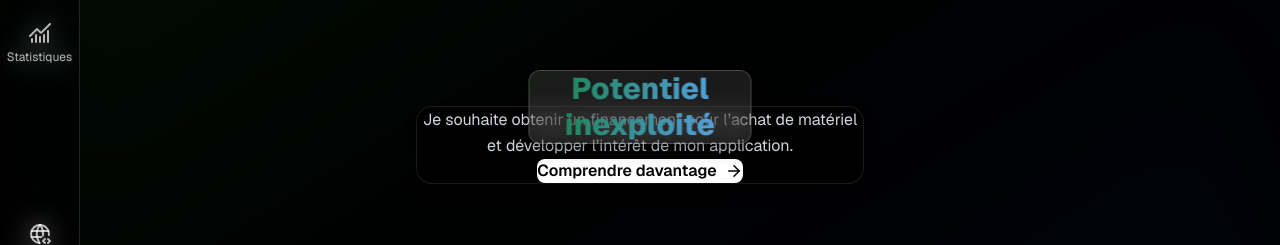
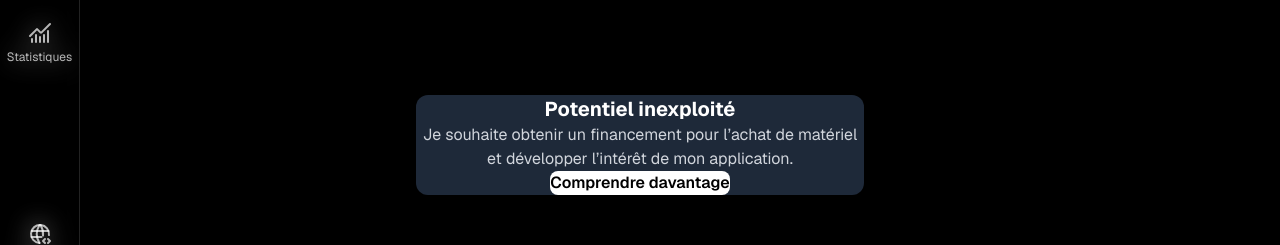
Before and after one commit to nonnzy7even7iete/nonnzytransformiumfullstackbundel, a Next.js app: page /dashboard in a window 1280 px wide. Shown: the part 255-500 px from the top of the page. Built offline with nearby package versions, Linux system fonts and the light colour scheme; no server answers; sample sign-in values are in the browser's storage.

Commit message:
Zy Bulding workflow

```diff
--- a/src/app/dashboard/page.tsx
+++ b/src/app/dashboard/page.tsx
@@ -23,31 +23,18 @@ export default function DashboardPage() {
   if (!session) return null;
 
   return (
-    <div className="flex flex-col h-screen bg-black text-white font-sans relative overflow-hidden">
+    <div className="flex flex-col h-screen bg-black text-white font-sans">
       <Navbar />
       <div className="flex flex-1">
         <Sidebar />
 
         {/* Contenu central */}
-        <main
-          className="
-            flex-1 pt-28 px-3 md:px-8
-            ml-0 md:ml-20 mb-16 md:mb-0
-            flex items-center justify-center
-            relative
-          "
-        >
-          {/* Fond décoratif subtil */}
-          <div className="absolute inset-0 bg-gradient-to-br from-green-900/20 via-transparent to-blue-800/10 pointer-events-none blur-3xl" />
-
-          {/* Carte principale */}
-          <div className="relative z-10">
-            <PotentialCard
-              title="Potentiel inexploité"
-              description="Je souhaite obtenir un financement pour l’achat de matériel et développer l’intérêt de mon application."
-              redirectPath="/dashboard/financement"
-            />
-          </div>
+        <main className="flex-1 pt-28 px-3 md:px-8 ml-0 md:ml-20 mb-16 md:mb-0 flex items-center justify-center">
+          <PotentialCard
+            title="Potentiel inexploité"
+            description="Je souhaite obtenir un financement pour l’achat de matériel et développer l’intérêt de mon application."
+            redirectPath="/dashboard/financement"
+          />
         </main>
       </div>
     </div>
--- a/src/components/PotentialCard.tsx
+++ b/src/components/PotentialCard.tsx
@@ -1,78 +1,34 @@
 "use client";
 
 import { useRouter } from "next/navigation";
-import { ArrowRight } from "lucide-react";
 
 interface PotentialCardProps {
-  title?: string;
-  description?: string;
-  redirectPath: string; // obligatoire pour la navigation
+  title: string;
+  description: string;
+  redirectPath: string;
 }
 
 export default function PotentialCard({
-  title = "Potentiel inexploité",
-  description = "Découvrez comment exploiter pleinement vos ressources et développer votre application.",
+  title,
+  description,
   redirectPath,
 }: PotentialCardProps) {
   const router = useRouter();
 
   return (
-    <div
-      className="
-        relative w-full max-w-md mx-auto
-        bg-black/70 backdrop-blur-xl
-        border border-white/10
-        rounded-2xl p-8 pt-14
-        flex flex-col items-center text-center
-        shadow-lg shadow-black/40
-        hover:scale-[1.03] hover:shadow-green-400/20
-        transition-all duration-300
-      "
-    >
-      {/* Badge flottant du titre */}
-      <div
-        className="
-          absolute top-0 left-1/2 -translate-x-1/2 -translate-y-1/2
-          px-6 py-2 rounded-xl
-          bg-white/10 backdrop-blur-md border border-white/20
-          shadow-lg shadow-black/30
-        "
-      >
-        <h2
-          className="
-            text-2xl md:text-3xl font-extrabold
-            text-transparent bg-clip-text
-          "
-          style={{
-            backgroundImage: "linear-gradient(90deg, #15803d, #60a5fa)",
-            WebkitBackgroundClip: "text",
-            backgroundClip: "text",
-            color: "transparent",
-          }}
-        >
-          {title}
-        </h2>
-      </div>
+    <div className="max-w-md w-full mx-auto bg-gray-800 text-white rounded-xl p-6 flex flex-col items-center text-center shadow-md">
+      {/* Titre */}
+      <h2 className="text-xl font-bold mb-4">{title}</h2>
 
       {/* Description */}
-      <p className="mt-10 text-gray-300 text-sm md:text-base mb-8 leading-relaxed">
-        {description}
-      </p>
+      <p className="text-gray-300 mb-6">{description}</p>
 
       {/* Bouton de redirection */}
       <button
         onClick={() => router.push(redirectPath)}
-        className="
-          flex items-center justify-center gap-2
-          bg-white text-black font-semibold
-          px-6 py-3 rounded-lg
-          shadow-md shadow-black/30
-          hover:bg-gradient-to-r hover:from-green-600 hover:to-blue-500
-          hover:text-white hover:shadow-green-400/40
-          transition-all duration-300
-        "
+        className="bg-white text-black font-semibold px-6 py-3 rounded-lg hover:bg-gray-100 transition-colors"
       >
-        Comprendre davantage <ArrowRight size={18} />
+        Comprendre davantage
       </button>
     </div>
   );
```
